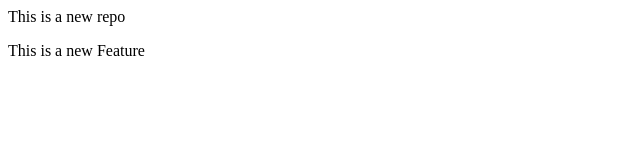
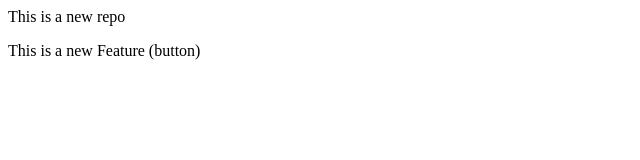
Before and after one commit to nutkat/LocalRepo, a plain HTML site: page index.html in a window 1280 px wide. Shown: the full height of the page, 0-640 px from the left. Drawn offline with Linux system fonts and the light colour scheme.

Commit message:
add button

```diff
--- a/index.html
+++ b/index.html
@@ -1,2 +1,2 @@
 <p> This is a new repo</p>
-<p3> This is a new Feature</p3>
+<p3> This is a new Feature (button)</p3>
```
